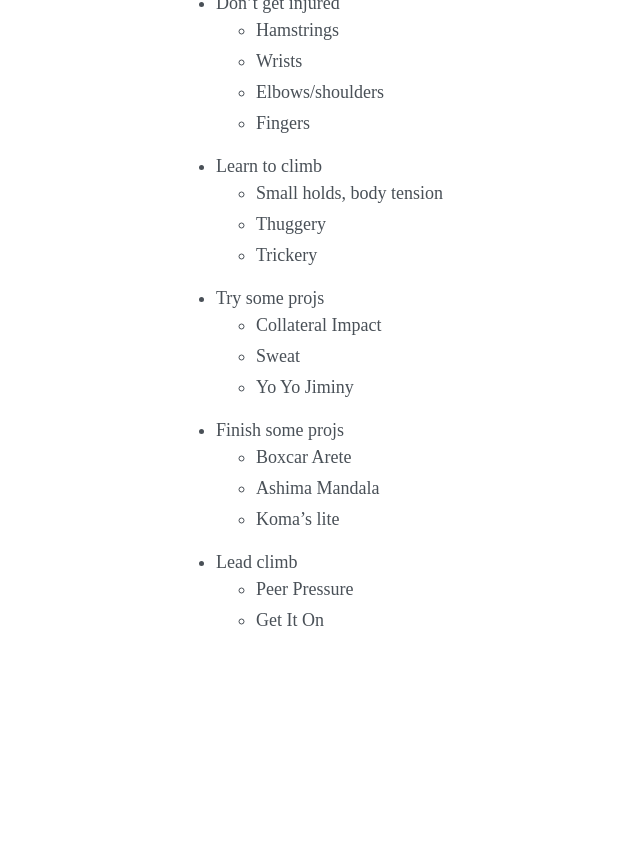
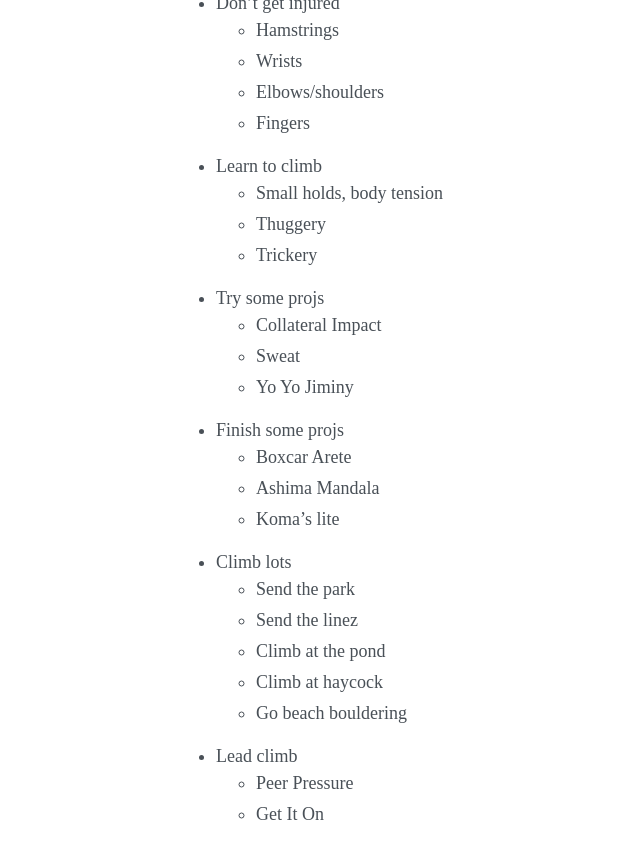
Before and after one commit to pybae/pybae.github.io, a Jekyll site: the page built from _posts/2022-11-24-new-new-workout.md, in a window 1280 px wide and 900 px high, scrolled down 4835 px. Shown: the top 859 px of the window, without its empty margins (8-648 px from the left). Built offline with Jekyll 4.4.1, drawn with Linux system fonts in a browser that asks for light colours; before the commit the page ends 5541 px from its top, so only the background shows below that.

Commit message:
climb lots

```diff
--- a/_posts/2022-11-24-new-new-workout.md
+++ b/_posts/2022-11-24-new-new-workout.md
@@ -228,6 +228,12 @@ Ticks 2023.
   * Boxcar Arete
   * Ashima Mandala
   * Koma's lite
+* Climb lots
+  * Send the park
+  * Send the linez
+  * Climb at the pond
+  * Climb at haycock
+  * Go beach bouldering
 * Lead climb
   * Peer Pressure
   * Get It On
```
